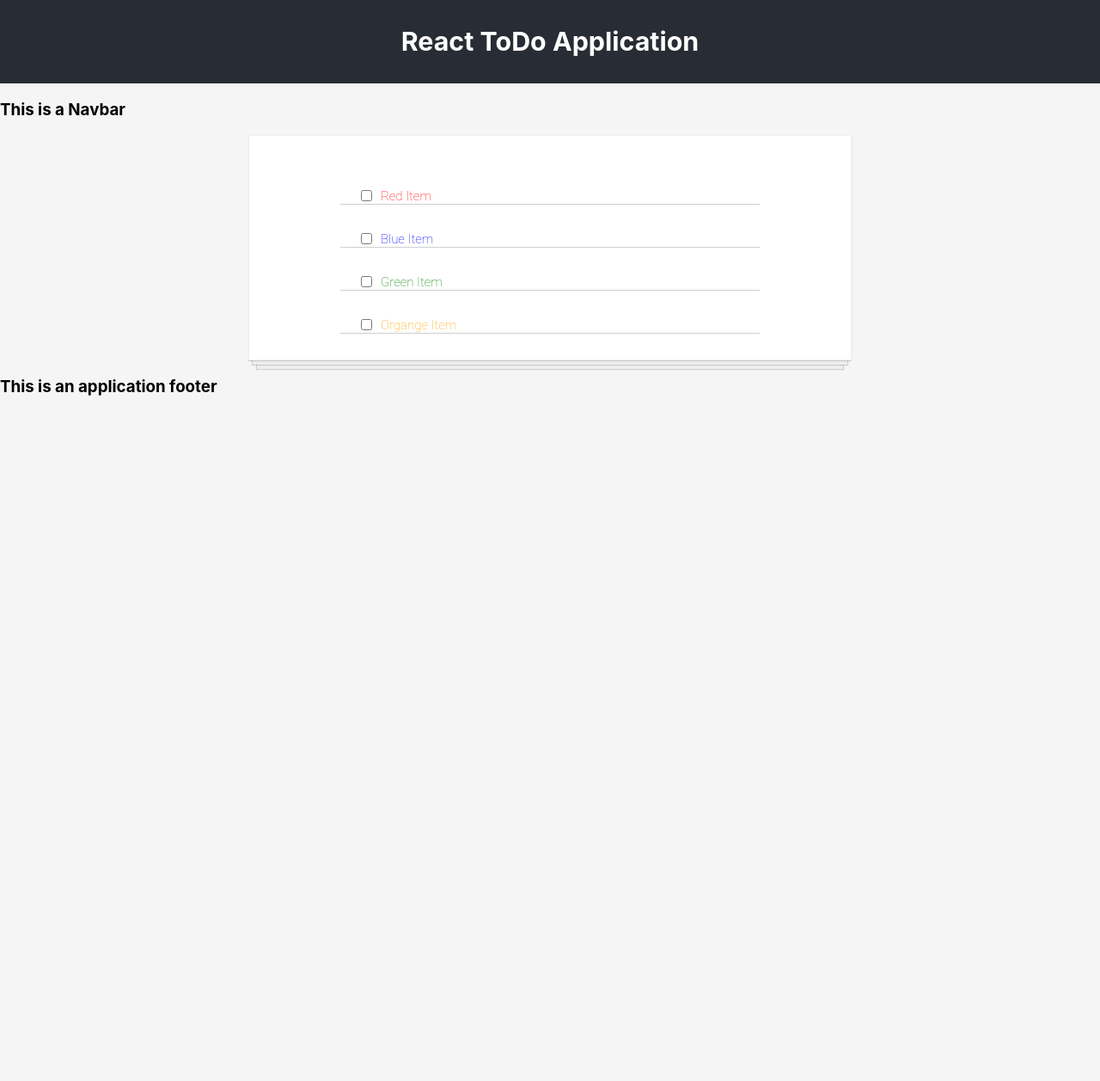
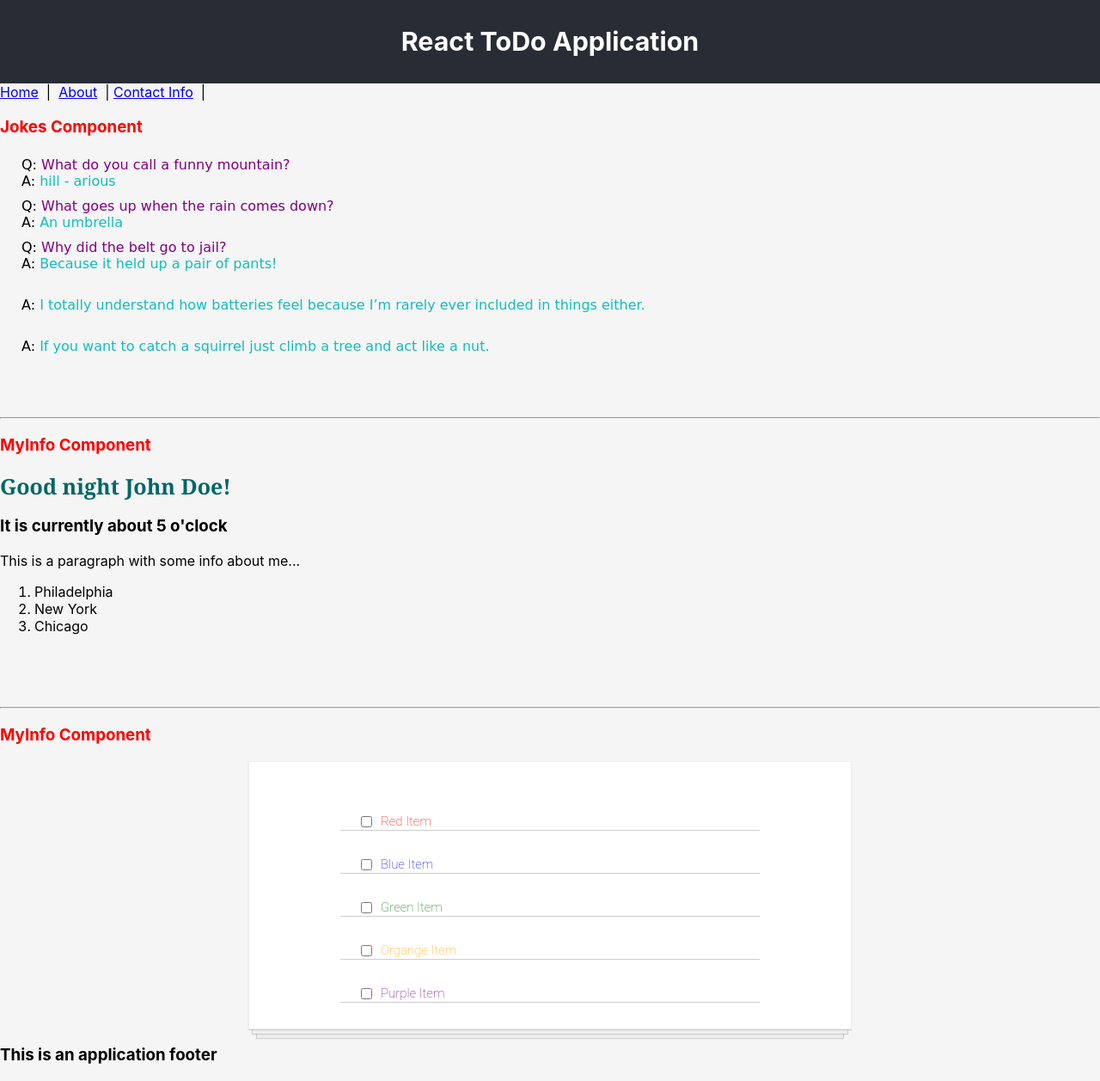
Before and after one commit to alernerm/react-intro, a React (Create React App) app: page / in a window 1280 px wide. Shown: the whole page at 86% size. Before the commit the page ends 800 px from the top, so only its background shows below. Built offline with nearby package versions, Linux system fonts and the light colour scheme.

Commit message:
added joke component

```diff
--- a/src/App.css
+++ b/src/App.css
@@ -1,5 +1,11 @@
 body {
   background-color: whitesmoke;
+}
+
+.joke {
+  margin-left: 20px;
+  padding: 5px;
+  font-family: 'Comic Sans MS', cursive, sans-serif;
 }
 
 .todo-list {
--- /dev/null
+++ b/src/components/Joke.js
@@ -0,0 +1,17 @@
+import React from 'react';
+
+function Joke(props) {
+  console.log(props);
+  const { questionStyle, answerStyle, question, punchLine } = props.data;
+
+  return (
+    <div className="joke">
+      <span style={{ visibility: !question && 'collapse' }}>Q: </span>
+      <span style={questionStyle}>{question}</span>
+      <br />
+      <span>A: </span> <span style={answerStyle}>{punchLine}</span>
+    </div>
+  );
+}
+
+export default Joke;
--- a/src/components/MainContent.js
+++ b/src/components/MainContent.js
@@ -1,24 +1,105 @@
 import React from 'react';
-//import MyInfo from './MyInfo';
+import MyInfo from './MyInfo';
 import ToDoItem from './ToDoItem';
+import Joke from './Joke';
 
 function MainContent() {
   const styles = {
     redColor: { color: 'red' },
     blueColor: { color: 'blue' },
     greenColor: { color: 'green' },
-    orangeColor: { color: 'orange' }
+    orangeColor: { color: 'orange' },
+    purpleColor: { color: 'purple' },
+    aquaColor: { color: '#12BDBD' }
   };
 
   return (
     <main>
-      {/* <MyInfo /> */}
+      <h3 style={styles.redColor}>Jokes Component</h3>
+      <Joke
+        data={{
+          question: 'What do you call a funny mountain?',
+          punchLine: 'hill - arious',
+          questionStyle: styles.purpleColor,
+          answerStyle: styles.aquaColor
+        }}
+      />
+      <Joke
+        data={{
+          question: 'What goes up when the rain comes down?',
+          punchLine: 'An umbrella',
+          questionStyle: styles.purpleColor,
+          answerStyle: styles.aquaColor
+        }}
+      />
+      <Joke
+        data={{
+          question: 'Why did the belt go to jail?',
+          punchLine: 'Because it held up a pair of pants!',
+          questionStyle: styles.purpleColor,
+          answerStyle: styles.aquaColor
+        }}
+      />
+      <Joke
+        data={{
+          question: '',
+          punchLine:
+            'I totally understand how batteries feel because I’m rarely ever included in things either.',
+          questionStyle: styles.purpleColor,
+          answerStyle: styles.aquaColor
+        }}
+      />
+      <Joke
+        data={{
+          question: '',
+          punchLine:
+            'If you want to catch a squirrel just climb a tree and act like a nut.',
+          questionStyle: styles.purpleColor,
+          answerStyle: styles.aquaColor
+        }}
+      />
+      <br />
+      <br />
+      <br />
+      <hr />
+      <h3 style={styles.redColor}>MyInfo Component</h3>
+      <MyInfo />
+      <br />
+      <br />
+      <br />
+      <hr />
+      <h3 style={styles.redColor}>MyInfo Component</h3>
       <div className="todo-list">
-        <ToDoItem data={{ text: 'Red Item', fontColor: styles.redColor }} />
-        <ToDoItem data={{ text: 'Blue Item', fontColor: styles.blueColor }} />
-        <ToDoItem data={{ text: 'Green Item', fontColor: styles.greenColor }} />
         <ToDoItem
-          data={{ text: 'Organge Item', fontColor: styles.orangeColor }}
+          data={{ name: 'red', text: 'Red Item', fontColor: styles.redColor }}
+        />
+        <ToDoItem
+          data={{
+            name: 'blue',
+            text: 'Blue Item',
+            fontColor: styles.blueColor
+          }}
+        />
+        <ToDoItem
+          data={{
+            name: 'green',
+            text: 'Green Item',
+            fontColor: styles.greenColor
+          }}
+        />
+        <ToDoItem
+          data={{
+            name: 'organe',
+            text: 'Organge Item',
+            fontColor: styles.orangeColor
+          }}
+        />
+        <ToDoItem
+          data={{
+            name: 'purple',
+            text: 'Purple Item',
+            fontColor: styles.purpleColor
+          }}
         />
       </div>
     </main>
--- a/src/components/Navbar.js
+++ b/src/components/Navbar.js
@@ -1,7 +1,12 @@
 import React from 'react';
 
 function Navbar() {
-  return <h3>This is a Navbar</h3>;
+  return (
+    <div>
+      <a href="#">Home</a> &nbsp;|&nbsp; <a href="#">About</a> &nbsp;|&nbsp;
+      <a href="#">Contact Info</a> &nbsp;|&nbsp;
+    </div>
+  );
 }
 
 export default Navbar;
--- a/src/components/ToDoItem.js
+++ b/src/components/ToDoItem.js
@@ -1,12 +1,12 @@
 import React from 'react';
 
 function ToDoItem(props) {
-  console.log(props);
+  const { fontColor, text, name } = props.data;
 
   return (
     <div className="todo-item">
-      <input type="checkbox" name="red" value="red" />
-      <span style={props.data.fontColor}>{props.data.text}</span>
+      <input type="checkbox" name={name} value={name} />
+      <span style={fontColor}>{text}</span>
     </div>
   );
 }
--- a/src/index.js
+++ b/src/index.js
@@ -12,3 +12,6 @@ ReactDOM.render(<App />, document.getElementById('root'));
 serviceWorker.unregister();
 
 //https://scrimba.com/p/p7P5Hd/cqP7bhm
+
+//color/styles generator
+//https://rgbcolorcode.com/color/19FFFF
```
